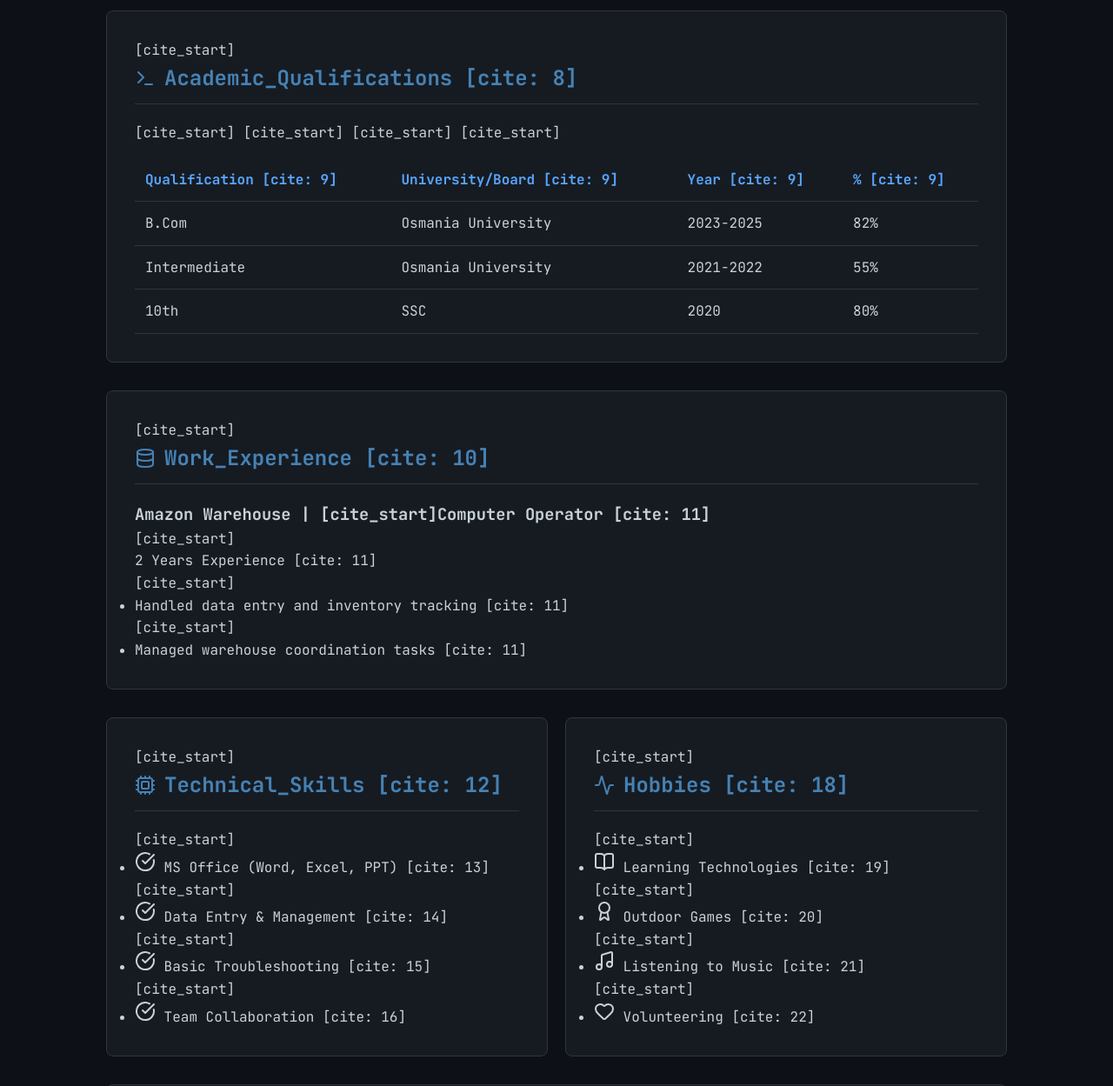
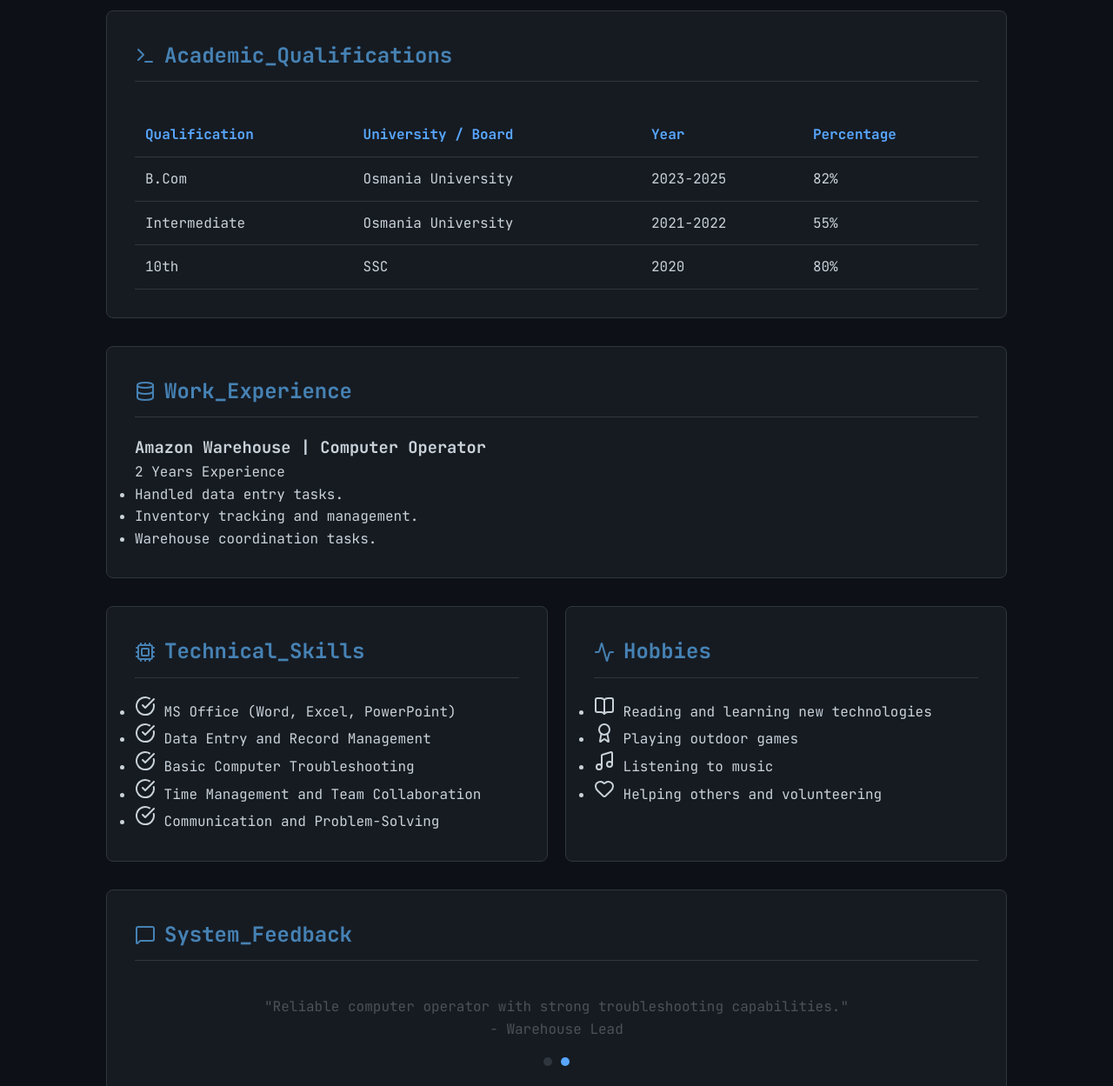
Before and after one commit to shankarradapa-oss/Shankar, a plain HTML site: page index.html in a window 1280 px wide. Shown: the part 660-1909 px from the top of the page at 87% size. Drawn offline with nearby package versions, Linux system fonts and the light colour scheme.

Commit message:
second comment

```diff
--- a/index.html
+++ b/index.html
@@ -32,28 +32,28 @@
 
     <header id="home" class="hero section">
         <div class="glitch-wrapper">
-            [cite_start]<h1 class="glitch" data-text="ADAPA SHANKAR">ADAPA SHANKAR [cite: 2]</h1>
+            <h1 class="glitch" data-text="ADAPA SHANKAR">ADAPA SHANKAR</h1>
         </div>
-        [cite_start]<p class="subtitle">> Computer Operator_ [cite: 3]</p>
-        [cite_start]<p class="objective">"To contribute effectively to the growth of the organization by utilizing my skills and knowledge..." [cite: 7]</p>
+        <p class="subtitle">> Computer Operator_</p>
+        <p class="objective">"To contribute effectively to the growth of the organization by utilizing my skills and knowledge, while continuously learning and developing new abilities to achieve professional excellence."</p>
         <div class="contact-bar">
-            [cite_start]<span><i data-lucide="map-pin"></i> Hyderabad, TS [cite: 4, 25]</span>
-            [cite_start]<span><i data-lucide="phone"></i> 9701761364 [cite: 4]</span>
-            [cite_start]<span><i data-lucide="mail"></i> adapashankar582@gmail.com [cite: 5]</span>
+            <span><i data-lucide="map-pin"></i> Hyderabad, Telangana - 500061</span>
+            <span><i data-lucide="phone"></i> 9701761364</span>
+            <span><i data-lucide="mail"></i> adapashankar582@gmail.com</span>
         </div>
     </header>
 
     <main class="container">
         <section id="about" class="section card">
-            [cite_start]<h2 class="section-title"><i data-lucide="terminal"></i> Academic_Qualifications [cite: 8]</h2>
+            <h2 class="section-title"><i data-lucide="terminal"></i> Academic_Qualifications</h2>
             <div class="table-container">
                 <table>
                     <thead>
                         <tr>
-                            [cite_start]<th>Qualification [cite: 9]</th>
-                            [cite_start]<th>University/Board [cite: 9]</th>
-                            [cite_start]<th>Year [cite: 9]</th>
-                            [cite_start]<th>% [cite: 9]</th>
+                            <th>Qualification</th>
+                            <th>University / Board</th>
+                            <th>Year</th>
+                            <th>Percentage</th>
                         </tr>
                     </thead>
                     <tbody>
@@ -66,34 +66,36 @@
         </section>
 
         <section id="experience" class="section card">
-            [cite_start]<h2 class="section-title"><i data-lucide="database"></i> Work_Experience [cite: 10]</h2>
+            <h2 class="section-title"><i data-lucide="database"></i> Work_Experience</h2>
             <div class="exp-item">
-                <h3>Amazon Warehouse | [cite_start]Computer Operator [cite: 11]</h3>
-                [cite_start]<p class="date">2 Years Experience [cite: 11]</p>
+                <h3>Amazon Warehouse | Computer Operator</h3>
+                <p class="date">2 Years Experience</p>
                 <ul>
-                    [cite_start]<li>Handled data entry and inventory tracking [cite: 11]</li>
-                    [cite_start]<li>Managed warehouse coordination tasks [cite: 11]</li>
+                    <li>Handled data entry tasks.</li>
+                    <li>Inventory tracking and management.</li>
+                    <li>Warehouse coordination tasks.</li>
                 </ul>
             </div>
         </section>
 
         <section id="skills" class="grid-2">
             <div class="card">
-                [cite_start]<h2 class="section-title"><i data-lucide="cpu"></i> Technical_Skills [cite: 12]</h2>
+                <h2 class="section-title"><i data-lucide="cpu"></i> Technical_Skills</h2>
                 <ul class="skill-list">
-                    [cite_start]<li><i data-lucide="check-circle"></i> MS Office (Word, Excel, PPT) [cite: 13]</li>
-                    [cite_start]<li><i data-lucide="check-circle"></i> Data Entry & Management [cite: 14]</li>
-                    [cite_start]<li><i data-lucide="check-circle"></i> Basic Troubleshooting [cite: 15]</li>
-                    [cite_start]<li><i data-lucide="check-circle"></i> Team Collaboration [cite: 16]</li>
+                    <li><i data-lucide="check-circle"></i> MS Office (Word, Excel, PowerPoint)</li>
+                    <li><i data-lucide="check-circle"></i> Data Entry and Record Management</li>
+                    <li><i data-lucide="check-circle"></i> Basic Computer Troubleshooting</li>
+                    <li><i data-lucide="check-circle"></i> Time Management and Team Collaboration</li>
+                    <li><i data-lucide="check-circle"></i> Communication and Problem-Solving</li>
                 </ul>
             </div>
             <div class="card">
-                [cite_start]<h2 class="section-title"><i data-lucide="activity"></i> Hobbies [cite: 18]</h2>
+                <h2 class="section-title"><i data-lucide="activity"></i> Hobbies</h2>
                 <ul class="skill-list">
-                    [cite_start]<li><i data-lucide="book-open"></i> Learning Technologies [cite: 19]</li>
-                    [cite_start]<li><i data-lucide="award"></i> Outdoor Games [cite: 20]</li>
-                    [cite_start]<li><i data-lucide="music"></i> Listening to Music [cite: 21]</li>
-                    [cite_start]<li><i data-lucide="heart"></i> Volunteering [cite: 22]</li>
+                    <li><i data-lucide="book-open"></i> Reading and learning new technologies</li>
+                    <li><i data-lucide="award"></i> Playing outdoor games</li>
+                    <li><i data-lucide="music"></i> Listening to music</li>
+                    <li><i data-lucide="heart"></i> Helping others and volunteering</li>
                 </ul>
             </div>
         </section>
@@ -103,12 +105,12 @@
             <div class="carousel">
                 <div class="testimonial-track">
                     <div class="testimonial-item active">
-                        <p>"Reliable and highly efficient in inventory management during his tenure at Amazon."</p>
-                        <span>- Warehouse Manager</span>
+                        <p>"High efficiency in data entry and consistent warehouse coordination."</p>
+                        <span>- System Audit log</span>
                     </div>
                     <div class="testimonial-item">
-                        <p>"Exceptional problem-solving skills and a great team collaborator."</p>
-                        <span>- Team Lead</span>
+                        <p>"Reliable computer operator with strong troubleshooting capabilities."</p>
+                        <span>- Warehouse Lead</span>
                     </div>
                 </div>
                 <div class="carousel-dots">
@@ -120,8 +122,8 @@
     </main>
 
     <footer class="footer">
-        <p>&copy; 2024 ADAPA SHANKAR. [cite_start]All rights reserved. [cite: 26]</p>
-        [cite_start]<p class="declaration">Status: Certified Information accuracy [cite: 23, 24]</p>
+        <p>&copy; 2024 ADAPA SHANKAR. All rights reserved.</p>
+        <p class="declaration">I hereby declare that the information provided is true to the best of my knowledge.</p>
     </footer>
 
     <script src="index.js"></script>
```
